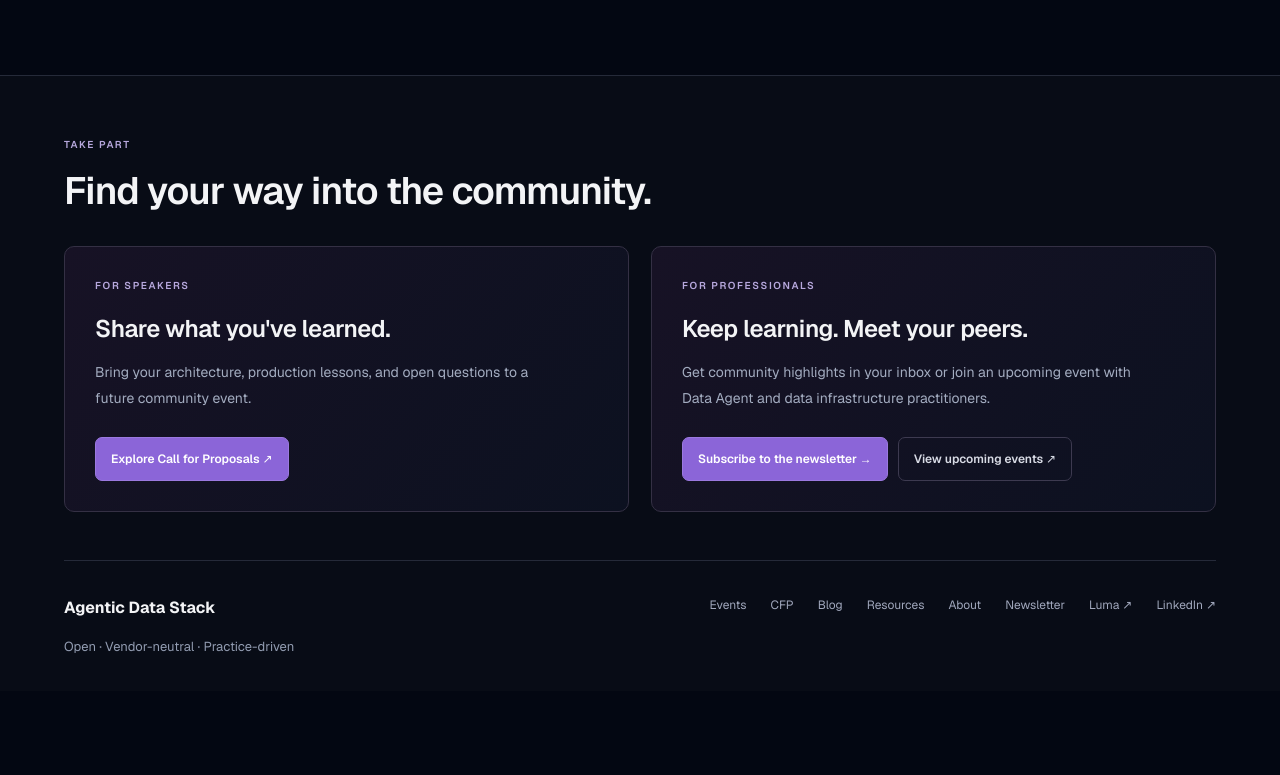
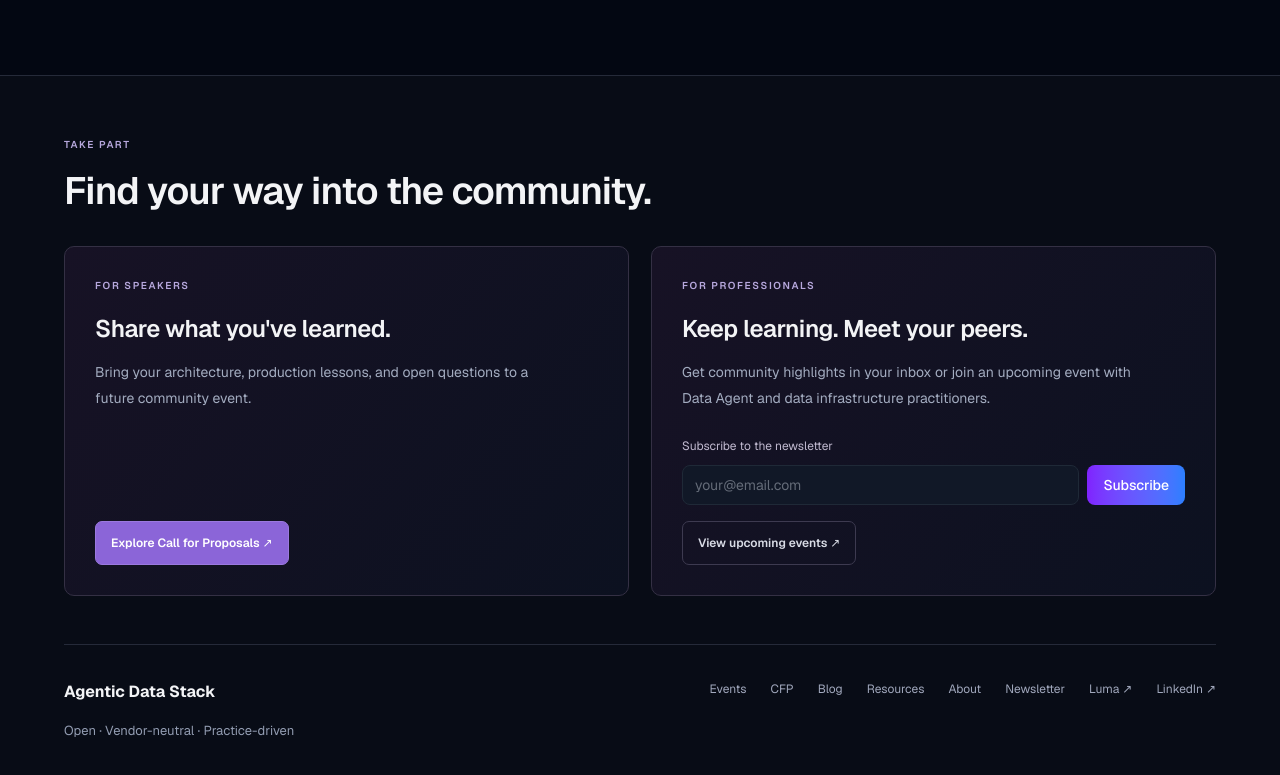
Before and after one commit to Datus-ai/agentic-data-stack-website, a Next.js app: page / in a window 1280 px wide. Shown: the part 4143-4918 px from the top of the page. Before the commit the page ends 4834 px from the top, so only its background shows below. Built offline with nearby package versions, Linux system fonts and the light colour scheme.

Commit message:
Embed newsletter signup directly in footer CTA

```diff
--- a/app/globals.css
+++ b/app/globals.css
@@ -231,3 +231,8 @@ a, button, input, summary { -webkit-tap-highlight-color: transparent; }
   .footer-action-card { padding: 25px; }
   .footer-action-card h3 { font-size: 22px; }
 }
+
+.footer-newsletter { margin-top: auto; }
+.footer-subscribe-label { font-size: 12px; color: #c1bad0; margin-bottom: 10px; }
+.footer-newsletter .compact-subscribe { width: 100%; }
+.footer-newsletter > .button { margin-top: 16px; }
--- a/components/Footer.tsx
+++ b/components/Footer.tsx
@@ -1,5 +1,6 @@
 "use client";
 import Link from "next/link";
+import SubscribeForm from "@/components/newsletter/SubscribeForm";
 import { usePathname } from "next/navigation";
 import {
   localPath,
@@ -31,8 +32,9 @@ export default function Footer() {
               <p className="eyebrow">{zh ? "面向专业人士 / FOR PROFESSIONALS" : "FOR PROFESSIONALS"}</p>
               <h3>{zh ? "持续学习，连接同行。" : "Keep learning. Meet your peers."}</h3>
               <p>{zh ? "订阅社区精选，或参加下一场活动，与 Data Agent 和数据基础设施领域的实践者交流。" : "Get community highlights in your inbox or join an upcoming event with Data Agent and data infrastructure practitioners."}</p>
-              <div className="button-row">
-                <Link className="button" href={localPath("/newsletter", locale)}>{zh ? "订阅 Newsletter" : "Subscribe to the newsletter"} →</Link>
+              <div className="footer-newsletter">
+                <p className="footer-subscribe-label">{zh ? "订阅社区 Newsletter" : "Subscribe to the newsletter"}</p>
+                <SubscribeForm compact locale={locale} />
                 <Link className="button button-outline" href={`${localPath("/events", locale)}#upcoming`}>{zh ? "查看近期活动" : "View upcoming events"} ↗</Link>
               </div>
             </article>
```
